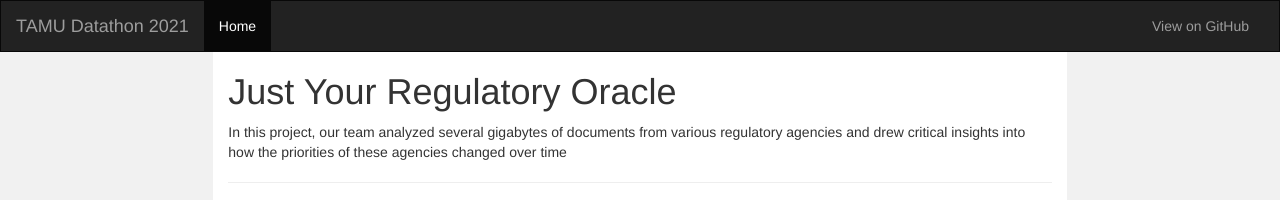
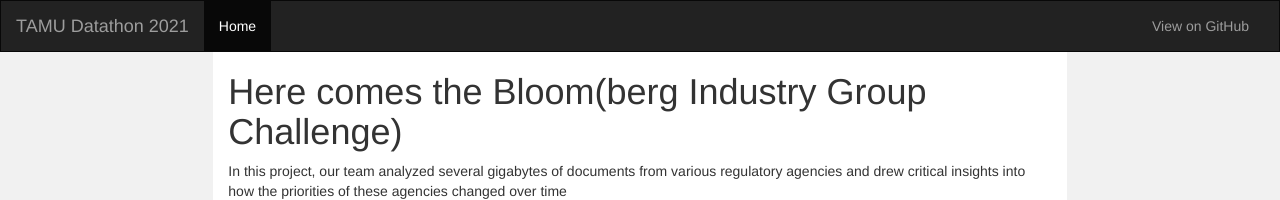
Before and after one commit to rishiphatak/TAMU-Datathon-2021, a plain HTML site: page index.html in a window 1280 px wide. Shown: the top 200 px of the page. Drawn offline with nearby package versions, Linux system fonts and the light colour scheme.

Commit message:
Change title name

```diff
--- a/index.html
+++ b/index.html
@@ -79,7 +79,7 @@
     <div class="col-sm-2 sidenav">
     </div>
     <div class="col-sm-8 text-left">
-      <h1>Just Your Regulatory Oracle</h1>
+      <h1>Here comes the Bloom(berg Industry Group Challenge)</h1>
       <p>In this project, our team analyzed several gigabytes of documents from various regulatory agencies and drew critical insights into how the priorities of these agencies changed over time</p>
       <hr>
       <h3>Common priorities from 2001 through 2006</h3>
```
